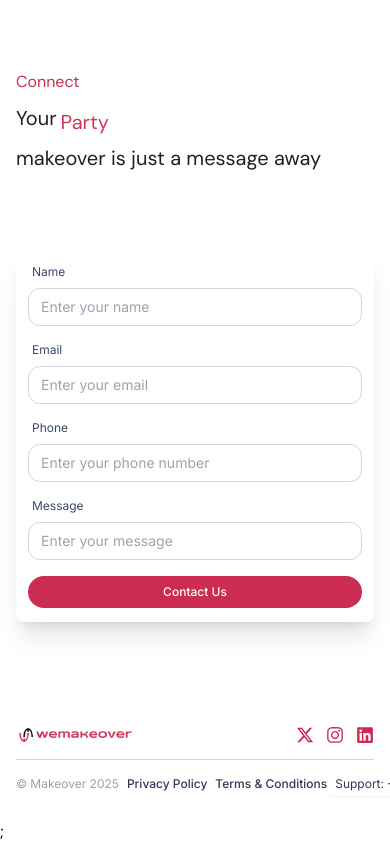
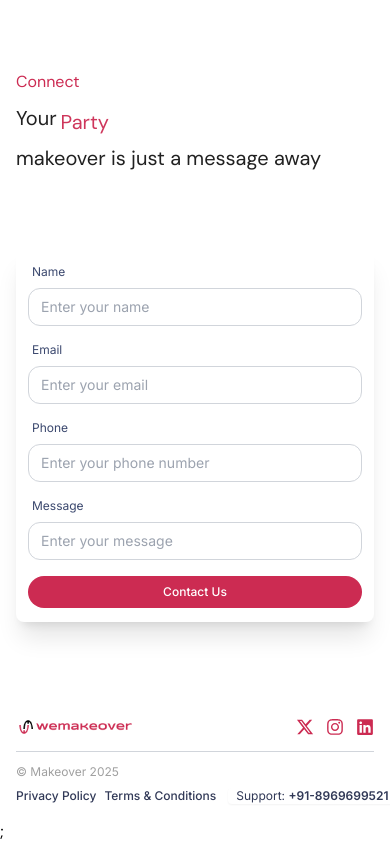
Before and after one commit to 2-0aadarsh/Makeover, a React (Vite) app in the folder client/: page / in a window 390 px wide. Shown: the part 3312-4156 px from the top of the page. Built offline with nearby package versions, Linux system fonts and the light colour scheme; no server answers.

Commit message:
fixed the responsive issue in navbar

```diff
--- a/client/src/components/layout/Footer.jsx
+++ b/client/src/components/layout/Footer.jsx
@@ -16,34 +16,35 @@
 
 const Footer = () => {
   return (
-    <footer className="px-4 sm:px-6 lg:px-20 py-6 sm:py-8 lg:py-10 font-inter text-xs sm:text-sm">
-      {/* Top Section - Single line layout */}
-      <div className="flex justify-between items-center border-b border-gray-300 pb-3">
+    <footer className="px-4 sm:px-6 lg:px-20 py-4 sm:py-6 lg:py-8 font-inter text-xs sm:text-sm md:text-base">
+      {/* Top Section - Responsive layout */}
+      <div className="flex flex-row justify-between items-center gap-3 md:gap-0 border-b border-gray-300 pb-3 sm:pb-4">
         <Logo />
-
         <DisplaySocialLinks socialIcons={socialIcons} />
       </div>
 
-      {/* Bottom Section - Single line layout */}
-      <div className="flex justify-between items-center pt-3 sm:pt-4">
-        {/* Left: Copyright and Legal - Single line */}
-        <div className="flex items-center gap-2 sm:gap-4 lg:gap-6 text-[#313957]">
-          <span className="text-[#A0A0A0] whitespace-nowrap">
+      {/* Bottom Section - Responsive layout */}
+      <div className="flex flex-row justify-between items-end gap-3 md:gap-0 pt-3 sm:pt-4 ">
+        {/* Left: Copyright and Legal */}
+        <div className="flex flex-col md:flex-row items-start gap-2 md:gap-4 lg:gap-6 text-[#313957]">
+          <span className="text-[#A0A0A0] whitespace-nowrap text-xs sm:text-sm md:text-base">
             © Makeover 2025
           </span>
+          <div className="flex items-center gap-2 md:gap-4">
             {legalLinks.map((item, index) => (
               <Link
                 key={index}
                 to={item.link}
-              className="hover:underline text-[#313957] font-medium whitespace-nowrap"
+                className="hover:underline text-[#313957] font-medium whitespace-nowrap text-center text-xs sm:text-sm md:text-base"
               >
                 {item.title}
               </Link>
             ))}
           </div>
+        </div>
 
-        {/* Right: Customer Support - Single line */}
-        <div className="text-[#313957] bg-white rounded px-2 sm:px-3 py-1 text-xs shadow-sm whitespace-nowrap">
+        {/* Right: Customer Support */}
+        <div className="text-[#313957] bg-white rounded px-2 sm:px-3 sm:py-2 shadow-sm whitespace-nowrap text-xs sm:text-sm md:text-base">
           <span className="hidden sm:inline">Customer Support: </span>
           <span className="sm:hidden">Support: </span>
           <span className="font-semibold">+91-8969699521</span>
```
Lines whose indentation alone changed are shown as unchanged.
